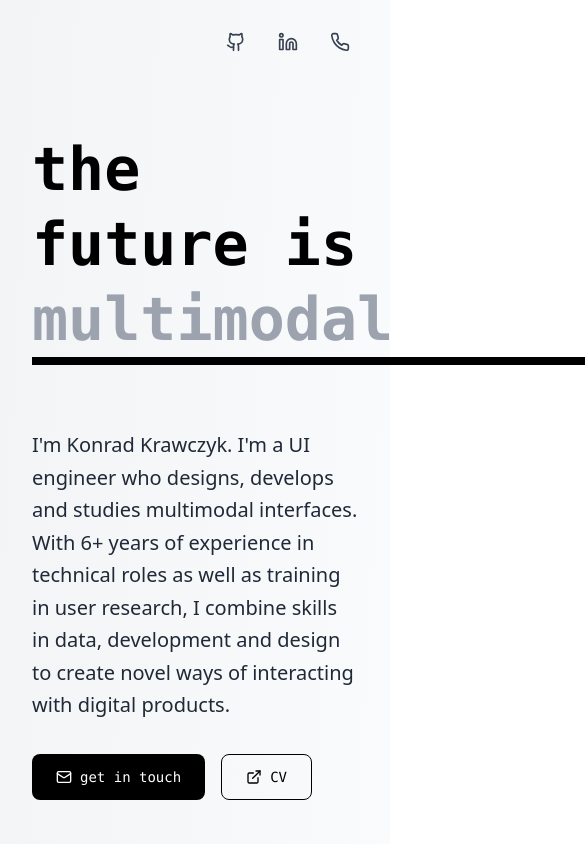
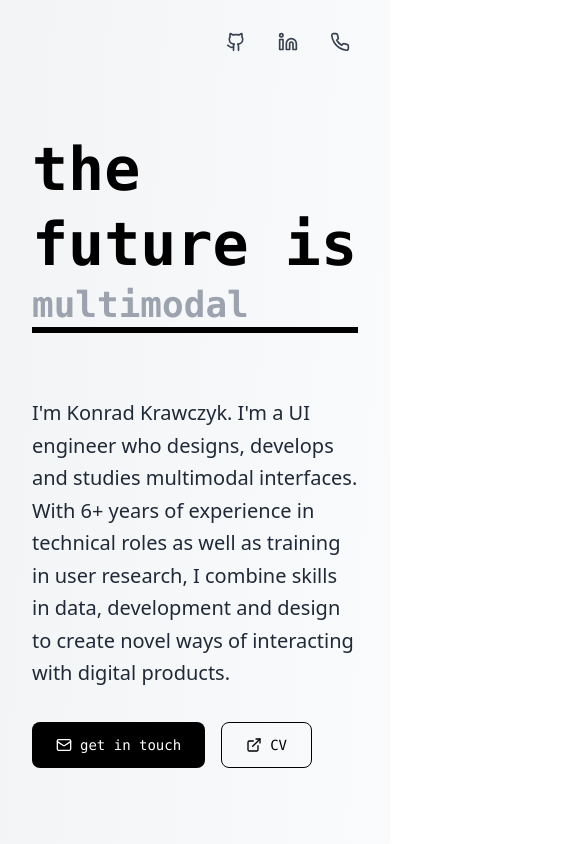
Before and after one commit to krawc/konstrukt-portfolio-vision, a React (Vite) app: page / in a window 390 px wide. Both pictures are taken after a click on the element 122 px from the left and 319 px from the top of the page. Shown: the top 844 px of the page, 585 px wide, since content can reach past the window. Built offline with nearby package versions, Linux system fonts and the light colour scheme.

Commit message:
Fix: Improve marquee and input for mobile
- Changed the cursor indicator to a hand pointer at the bottom.
- Adjusted the input field for better mobile responsiveness.

```diff
--- a/src/components/InteractiveMarquee.tsx
+++ b/src/components/InteractiveMarquee.tsx
@@ -63,7 +63,8 @@ const InteractiveMarquee = ({ content }: InteractiveMarqueeProps) => {
 
   if (isInputMode) {
     return (
-      <form onSubmit={handleSubmit} className="relative inline-block">
+      <div className="relative">
+        <form onSubmit={handleSubmit} className="flex flex-col sm:flex-row items-start sm:items-end gap-2 sm:gap-4">
           <input
             ref={inputRef}
             type="text"
@@ -71,7 +72,7 @@ const InteractiveMarquee = ({ content }: InteractiveMarqueeProps) => {
             onChange={(e) => setInputValue(e.target.value)}
             onKeyDown={handleKeyDown}
             onBlur={handleBlur}
-          className="bg-transparent border-b-[8px] sm:border-b-[12px] border-black text-black text-6xl md:text-8xl font-mono font-bold leading-tight outline-none min-w-[300px] max-w-[600px]"
+            className="bg-transparent border-b-[6px] sm:border-b-[8px] md:border-b-[12px] border-black text-black text-4xl sm:text-6xl md:text-8xl font-mono font-bold leading-tight outline-none w-full max-w-[90vw] sm:max-w-[600px]"
             placeholder="multimodal"
             disabled={isSubmitting}
           />
@@ -79,12 +80,13 @@ const InteractiveMarquee = ({ content }: InteractiveMarqueeProps) => {
             <button
               type="submit"
               disabled={isSubmitting}
-            className="ml-4 px-4 py-2 bg-black text-white font-mono text-sm hover:bg-gray-800 transition-colors rounded-lg disabled:opacity-50"
+              className="px-3 py-2 bg-black text-white font-mono text-xs sm:text-sm hover:bg-gray-800 transition-colors rounded-lg disabled:opacity-50 whitespace-nowrap flex-shrink-0"
             >
               {isSubmitting ? 'Sending...' : 'Press ↵ to send'}
             </button>
           )}
         </form>
+      </div>
     );
   }
 
@@ -95,7 +97,7 @@ const InteractiveMarquee = ({ content }: InteractiveMarqueeProps) => {
       onMouseLeave={() => setIsHovered(false)}
       onClick={handleClick}
     >
-      <span className={`transition-opacity duration-300 border-b-[8px] sm:border-b-[12px] border-black text-transparent`}>
+      <span className={`transition-opacity duration-300 border-b-[6px] sm:border-b-[8px] md:border-b-[12px] border-black text-transparent`}>
         _____
       </span>
 
@@ -105,8 +107,8 @@ const InteractiveMarquee = ({ content }: InteractiveMarqueeProps) => {
         </span>
       </span>
 
-      {/* Interactive cursor indicator */}
-      <span className="absolute -top-1 -right-1 w-2 h-2 bg-black rounded-full animate-pulse"></span>
+      {/* Interactive cursor indicator - moved to bottom right with hand pointer style */}
+      <span className="absolute -bottom-2 -right-2 w-3 h-3 bg-black rounded-sm rotate-12 animate-pulse cursor-pointer"></span>
     </span>
   );
 };
```
Lines whose indentation alone changed are shown as unchanged.
